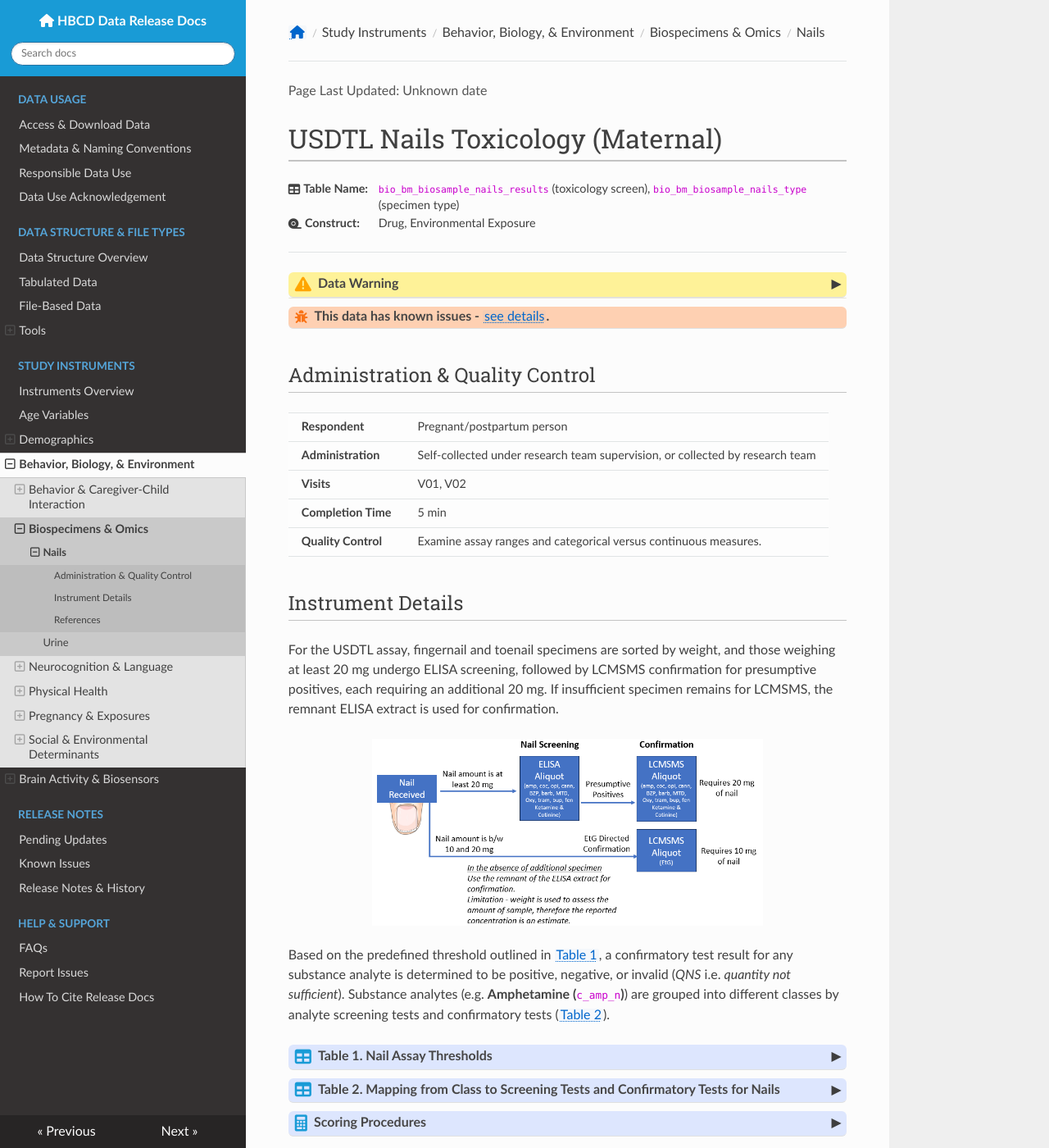
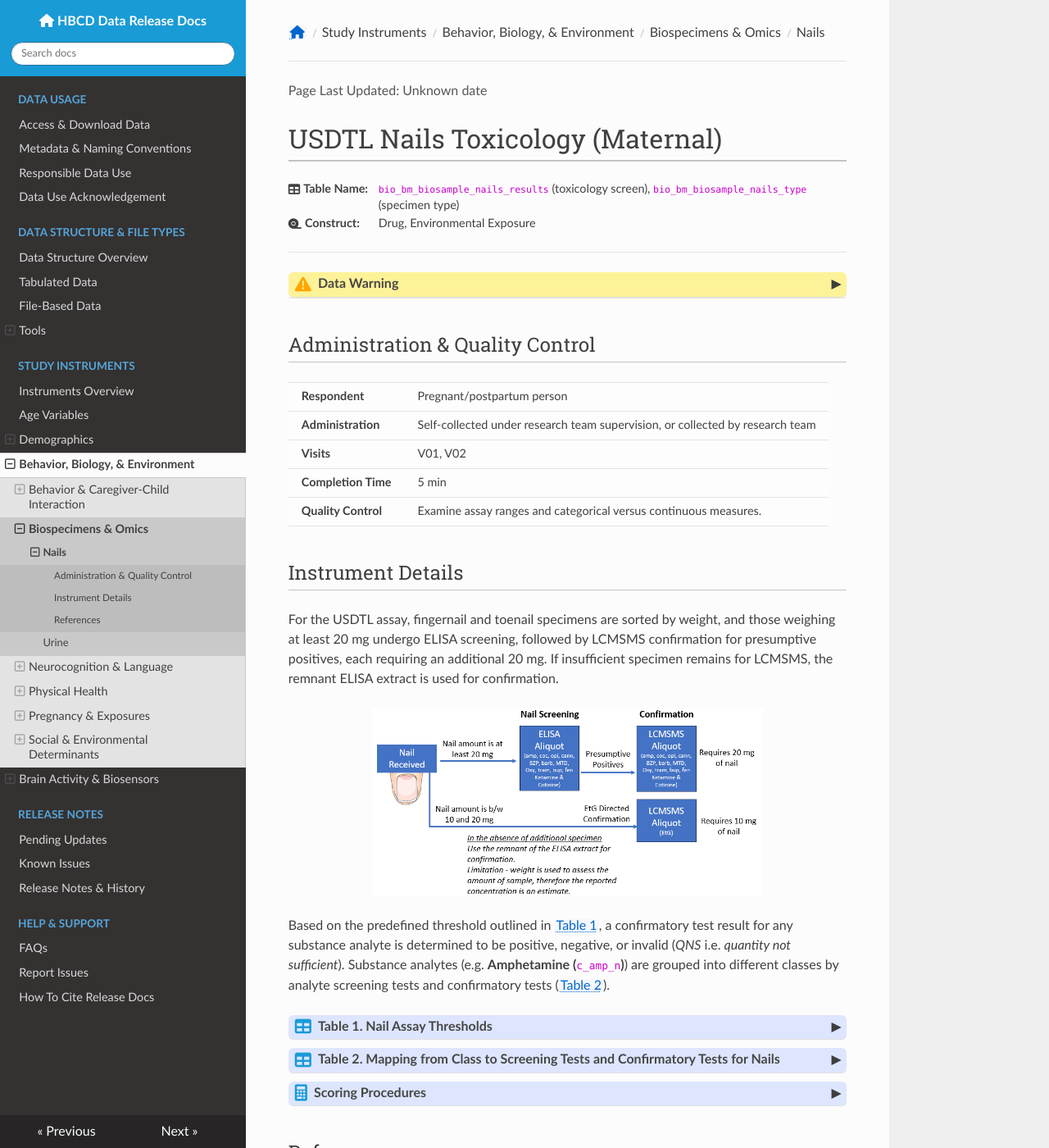
Before and after one commit to nbdc-datahub/hbcd-docs, an MkDocs documentation site: the page built from docs/instruments/biospec/nails.md, in a window 1280 px wide and 1400 px high. Shown: the whole window at 82% size. Built offline with MkDocs 1.6.1, drawn with Linux system fonts in a browser that asks for light colours; nearby versions of some CDN libraries.

Commit message:
update biospec

```diff
--- a/docs/css/warnings.css
+++ b/docs/css/warnings.css
@@ -46,10 +46,6 @@
   line-height: 1.3;
   margin-top: 0.8em;
   margin-bottom: 0.8em;
-}
-.warning-collapsible-content b {
-  color: #6300d3;
-  line-height: 1.3;
 }
 .warning-collapsible-content ul {
   margin-top: 1rem;
@@ -115,6 +111,3 @@
   margin: 0; /* override even the slight spacing */
   padding: 0;
 }
-.warning-static-content b {
-  color: #6300d3;
-}
--- a/docs/instruments/biospec/nails.md
+++ b/docs/instruments/biospec/nails.md
@@ -29,12 +29,6 @@
 <p><b>Updated Workflow</b><br>
 As of July 1, 2024, the nail processing workflow was updated to optimize specimen use and allow confirmation testing for low sample quantities. Prior to this update, remnants of ELISA extract were not used for confirmation when specimens had insufficient sample.</p>
 </div>
-
-<div id="issues" class="issues-banner">
-  <span class="emoji"><i class="fas fa-bug"></i></span>
-  <span class="text">This data has known issues - <a href="../../../changelog/knownissues/#biospecimens" target="_blank">see details</a>.</span>
-</div>
-
 
 ## Administration & Quality Control
 
```
Also changed, not shown: docs/instruments/biospec/urine.md (+2 -1 lines).
